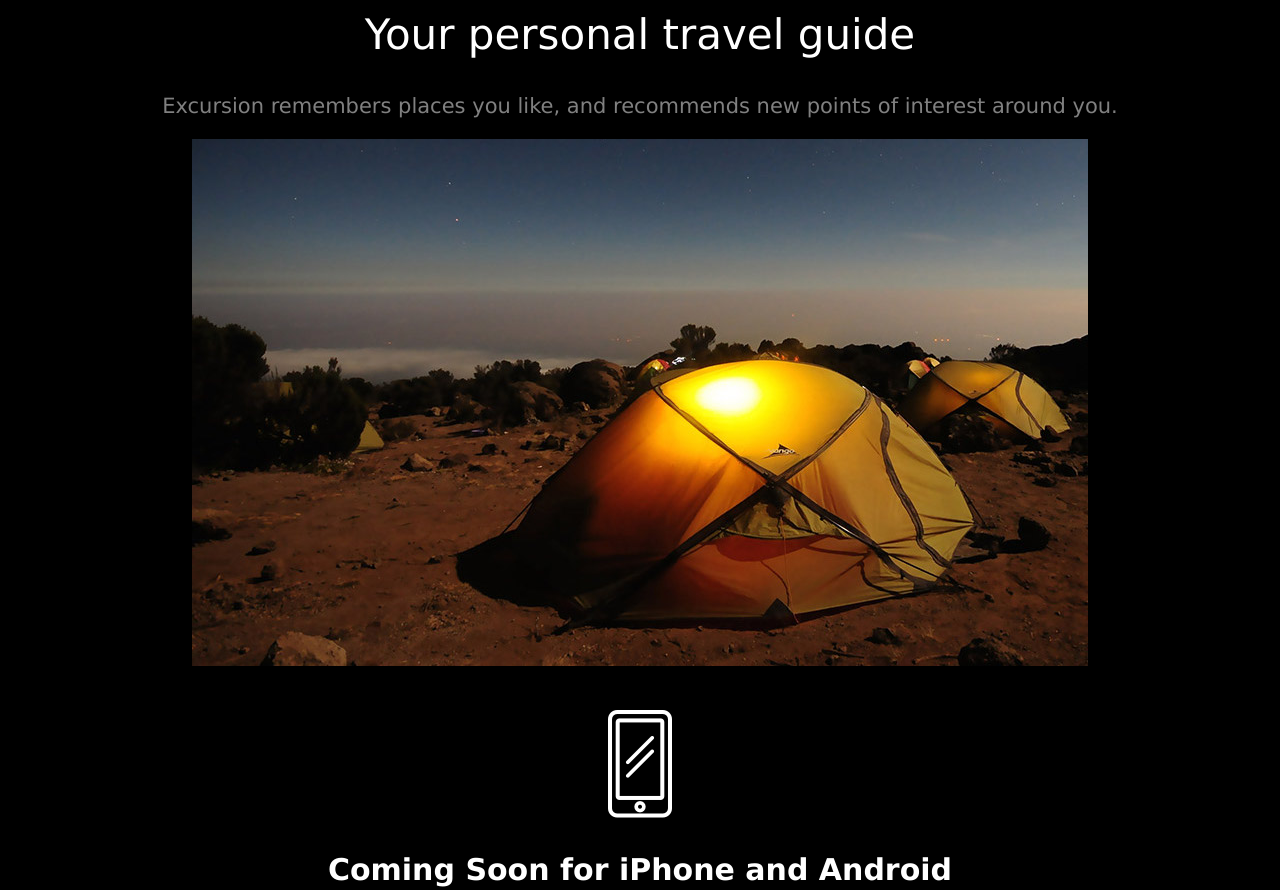
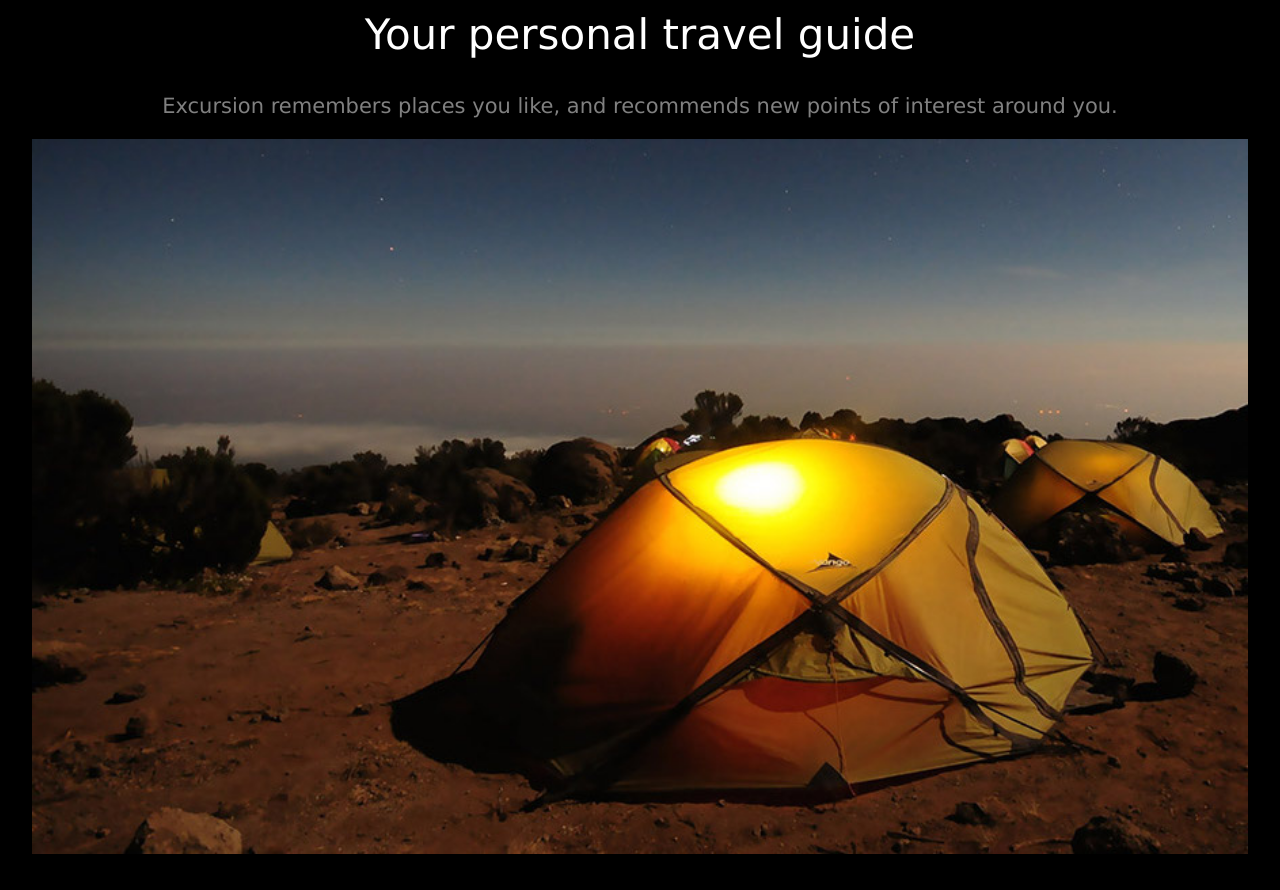
Before and after one commit to Dfcuevas/git_practice_codecad, a plain HTML site: page index.html in a window 1280 px wide. Shown: the part 820-1710 px from the top of the page. Drawn offline with Linux system fonts and the light colour scheme.

Commit message:
Corrigiendo detalles adaptativos de la landing page

```diff
--- a/resources/css/estilos.css
+++ b/resources/css/estilos.css
@@ -24,7 +24,7 @@ header {
 }
 header h1 {
     font-size: 3.125rem;
-    height: 90%;
+    max-height: 90%;
     margin: 0;
 }
 
@@ -36,9 +36,9 @@ header h1 {
     margin-bottom: 40px;
 }
 
-@media screen and (max-width: 675px) {
+@media screen and (max-width: 685px) {
  header {
-    height: 20vh;
+    height: 24vh;
  }
 
  .main-section {
@@ -58,7 +58,7 @@ header h1 {
 }
 
 .travel-guide-container {
-    margin-top: 70px;
+   margin: 70px auto 0 auto;
 }
 
 .travel-guide-container h2 {
@@ -72,8 +72,14 @@ header h1 {
 }
 
 .travel-guide-container .image-container {
-    margin-bottom: 40px;
+    margin: 0 auto 40px auto;
+    max-width: 95%;
 }
+
+.travel-guide-container .image-container img {
+    width: 100%;
+}
+
 
 .travel-guide-container .phone-container {
     margin-bottom: 30px;
```
